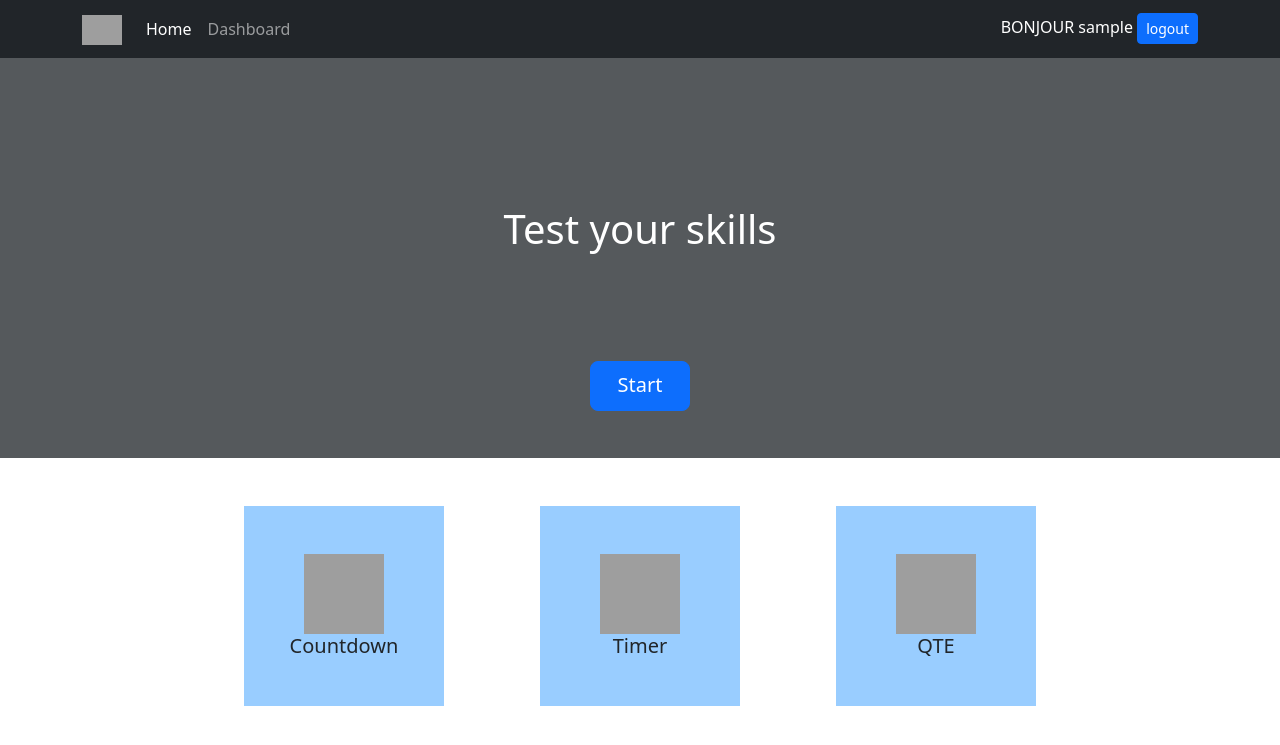
After one commit to ali2607/Web_Project, a PHP site: page /Accueilco.php in a window 1280 px wide. The commit adds this page. Shown: the top 745 px of the page. Run offline with PHP 8.4, Linux system fonts and the light colour scheme; the visitor is signed in with stand-in values (Sample User, id 1); grey boxes are pictures that could not be loaded.

Commit message:
[connexion] connexion à la page

```diff
--- /dev/null
+++ b/Pages/Accueilco.php
@@ -0,0 +1,134 @@
+<?php
+session_start();
+if(!isset($_SESSION["logged_in"]))
+{
+    header("Location: Login.php");
+}
+?>
+
+<!doctype html>
+<html lang="en">
+
+<head>
+    <!-- Required meta tags -->
+    <meta charset="utf-8">
+    <meta name="viewport" content="width=device-width, initial-scale=1, shrink-to-fit=no">
+
+    <!-- Bootstrap CSS -->
+    <link href="https://cdn.jsdelivr.net/npm/bootstrap@5.3.0-alpha1/dist/css/bootstrap.min.css" rel="stylesheet" integrity="sha384-GLhlTQ8iRABdZLl6O3oVMWSktQOp6b7In1Zl3/Jr59b6EGGoI1aFkw7cmDA6j6gD" crossorigin="anonymous">
+    <script src="https://cdn.jsdelivr.net/npm/bootstrap@5.3.0-alpha1/dist/js/bootstrap.bundle.min.js" integrity="sha384-w76AqPfDkMBDXo30jS1Sgez6pr3x5MlQ1ZAGC+nuZB+EYdgRZgiwxhTBTkF7CXvN" crossorigin="anonymous"></script>
+
+    <title>Bootstrap Example</title>
+    <style>
+      .btn_start{
+        top:100px;
+        position:relative;
+        width:100px;
+        height:50px;
+      }
+
+      .bloc_color{
+        background-color:#55595c!important;
+      }
+
+      .bloc_jeux{
+        width:200px;
+        height:200px;
+        background-color:#99cdff;
+      }
+
+      .center{
+        margin-left:auto;
+        margin-right:auto;
+      }
+
+      .logo_size{
+        width:80px;
+        height:80px;
+      }
+
+    </style>
+</head>
+
+<body>
+<!-- Navigation -->
+<nav class="navbar navbar-expand-lg navbar-dark bg-dark static-top">
+    <div class="container">
+      <a class="navbar-brand" href="#">
+        <img src="..\images\logo.png" alt="..." height="30">
+      </a>
+      <div class="collapse navbar-collapse" id="navbarSupportedContent">
+        <ul class="navbar-nav mr-auto">
+          <li class="nav-item ">
+            <a class="nav-link active" aria-current="page" href="#">Home</a>
+          </li>
+          <li class="nav-item">
+            <a class="nav-link" href="Login.php">Dashboard</a>
+          </li>
+          <!-- <li class="nav-item dropdown">
+            <a class="nav-link dropdown-toggle" href="#" id="navbarDropdown" role="button" data-bs-toggle="dropdown" aria-expanded="false">
+              Dropdown
+            </a>
+            <ul class="dropdown-menu dropdown-menu-end" aria-labelledby="navbarDropdown">
+              <li><a class="dropdown-item" href="#">Profil</a></li>
+              <li><a class="dropdown-item" href="#">Personal Records</a></li>
+              <li>
+                <hr class="dropdown-divider">
+              </li>
+              <li><a class="dropdown-item" href="#">Something else here</a></li>
+            </ul>
+          </li> -->
+        </ul>
+        <div class="form-inline ms-auto">
+            <a style="color: white;">BONJOUR <?php echo $_SESSION["username"];?></a>
+            <a class="btn btn-primary btn-sm" href="SignUp.php">logout</a>
+        </div>
+      </div>
+    </div>
+  </nav>
+
+  <!-- Bloc Gris-->
+<div class="bg-secondary text-center d-flex align-items-center py-5 mb-5 bloc_color" style="height: 50vh">
+    <div class="container">
+      <h1 class="fw-light text-white ">Test your skills</h1>
+      <a class="btn btn-primary btn-lg btn_start" href="#">Start</a>
+    </div>
+
+</div>
+
+  <!-- Bloc Jeux-->
+<div class="container">
+  <div class="row justify-content-center">
+    <!-- Team Member 1 -->
+    <div class="d-flex align-items-center mx-5 bloc_jeux">
+      <div class="text-center center">
+        <img src="..\images\countdown.png" class="logo_size" alt="...">
+        <div class="text-center">
+          <h5 class="card-title">Countdown</h5>
+        </div>
+      </div>
+    </div>
+    <!-- Team Member 2 -->
+    <div class="d-flex align-items-center mx-5 bloc_jeux">
+      <div class="text-center center">
+        <img src="..\images\timer.png" class="logo_size" alt="...">
+        <div class="card-body text-center">
+          <h5 class="card-title mb-0">Timer</h5>
+        </div>
+      </div>
+    </div>
+    <!-- Team Member 3 -->
+    <div class="d-flex align-items-center mx-5 bloc_jeux">
+      <div class="text-center center">
+        <img src="..\images\QTE.png" class="logo_size" alt="...">
+        <div class="card-body text-center">
+          <h5 class="card-title mb-0">QTE</h5>
+        </div>
+      </div>
+    </div>
+  <!-- /.row -->
+
+</div>
+<!-- /.container -->
+
+</body></html>
```
Also changed, not shown: Pages/Login.php (+15 -7 lines), Pages/Login_Back.php (added, +73 -0 lines), Pages/SignUp.php (+7 -0 lines), Pages/Accueil2.php (renamed from Pages/Accueildeco.php).
